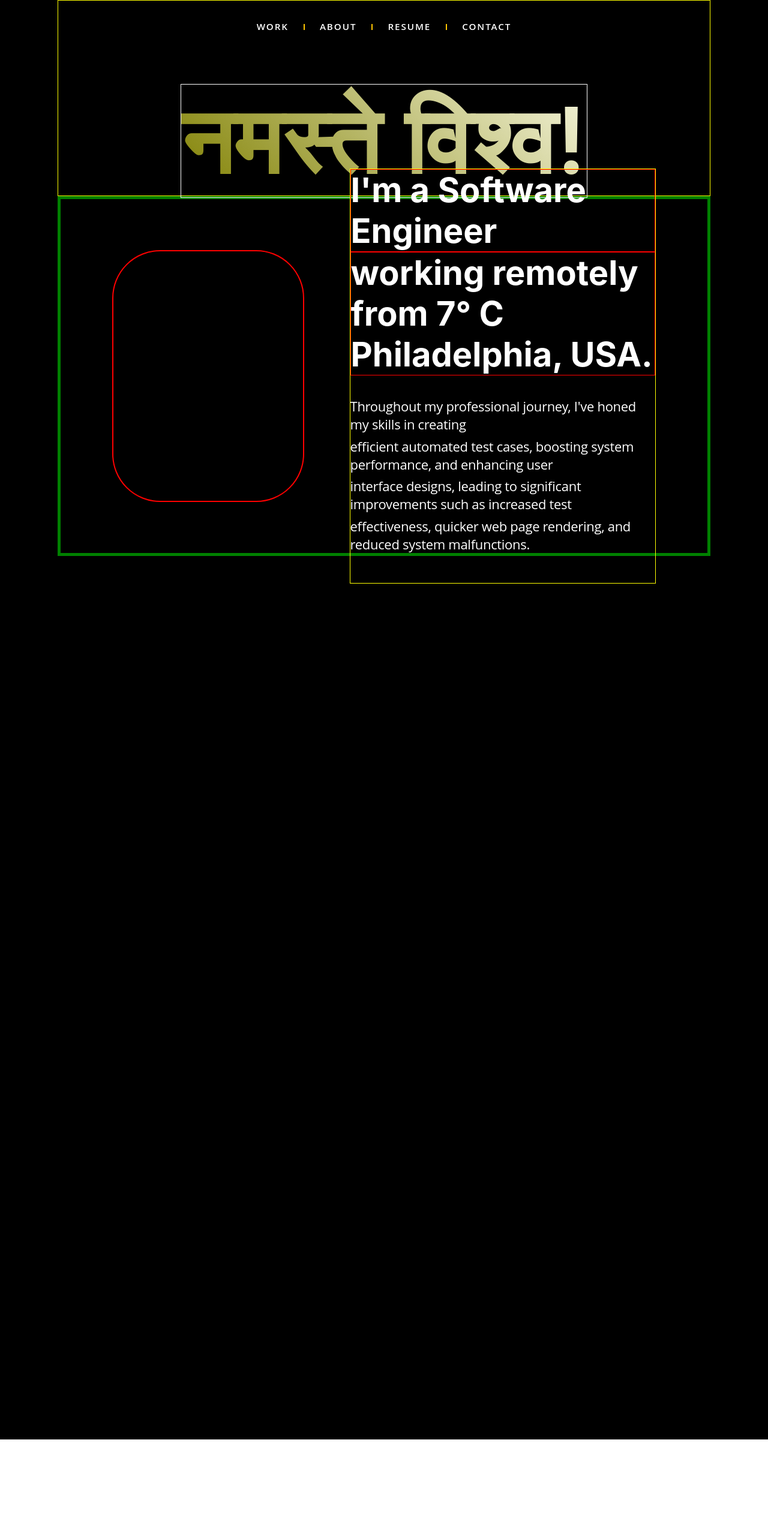
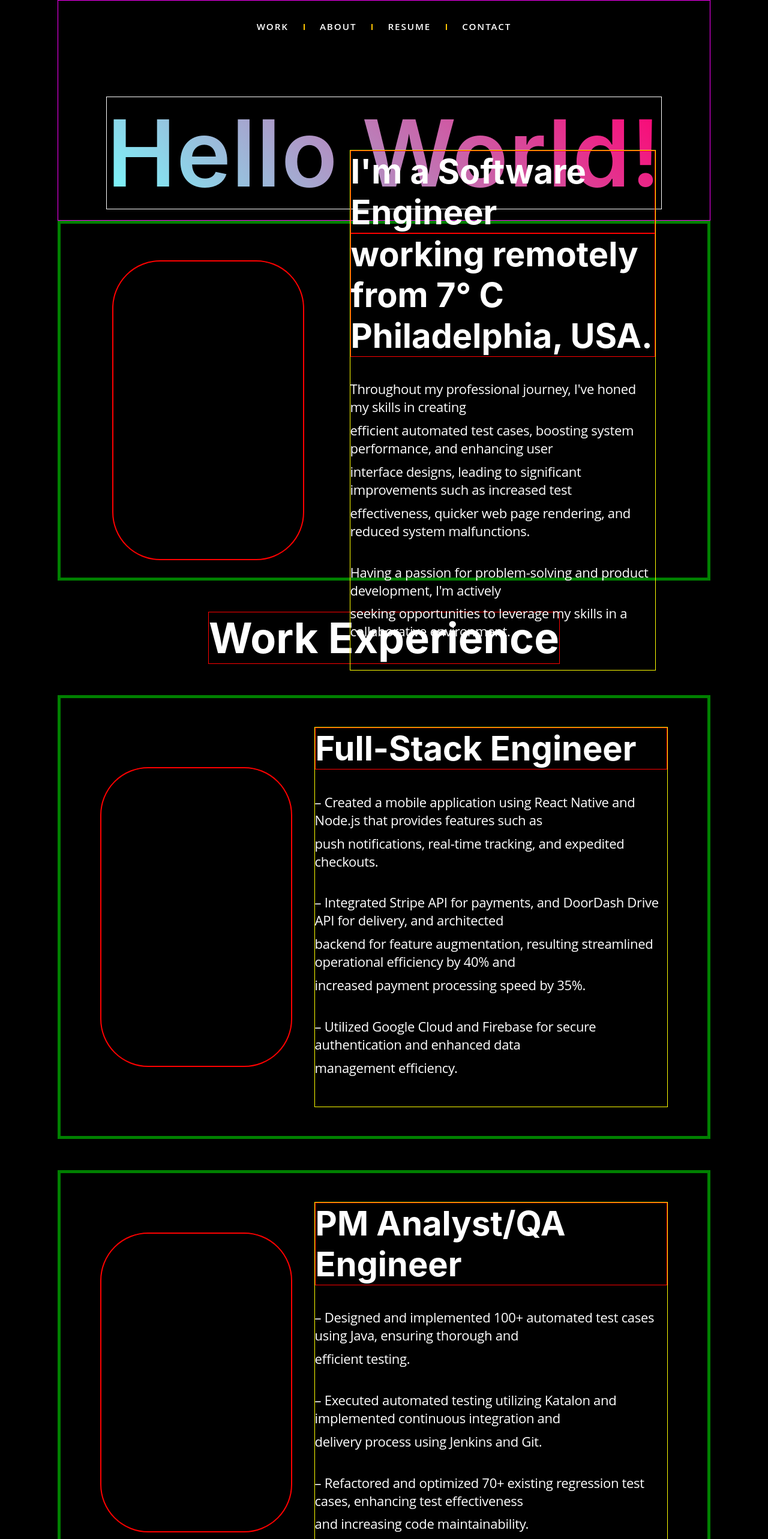
Before and after one commit to sudhanshusingh15/portfolio, a React (Create React App) app in the folder portfolio/: page /about in a window 1280 px wide. Shown: the top 2566 px of the page at 60% size. Before the commit the page ends 2400 px from the top, so only its background shows below. Built offline with nearby package versions, Linux system fonts and the light colour scheme.

Commit message:
updated about page

```diff
--- a/portfolio/src/containers/helloWorld/index.jsx
+++ b/portfolio/src/containers/helloWorld/index.jsx
@@ -2,18 +2,19 @@ import React, { useState, useEffect } from 'react';
 import styled, { css, keyframes } from 'styled-components';
 
 const greetings = [
-  { message: "नमस्ते विश्व!", color: "linear-gradient(45deg, #808000, #F5F5DC)" },
     { message: "Hello World!", color: "linear-gradient(45deg, #77FDFF, #FF0072)" },
     { message: "Ciao Mondo!", color: "linear-gradient(45deg, #ff5f6d, #ffc371)" },
     { message: "Привет, мир!", color: "linear-gradient(45deg, #43D681, #F0FF43)" },
+    { message: "नमस्ते विश्व!", color: "linear-gradient(45deg, #FFFDE4, #005AA7)" },
     { message: "¡Hola Mundo!", color: "linear-gradient(45deg, #fc466b, #3f5efb)" },
     { message: "こんにちは世界！", color: "linear-gradient(45deg, #92FFF6, #FFA6FA)" },
-    { message: "Bonjour le monde!", color: "linear-gradient(45deg, #5B00FF, #BB96FE)" },
+    { message: "Bonjour le monde!", color: "linear-gradient(45deg, #BB96FE, #5B00FF)" },
     { message: "Hej Världen!", color: "linear-gradient(45deg, #DCF8C6, #00A79D)" },
+    { message: "你好，世界!", color: "linear-gradient(45deg, #88D3CE, #6E45E2)" },
     { message: "Olá Mundo!", color: "linear-gradient(45deg, #E8C3BA, #D6AE7B)" },
     { message: "Hallo Welt!", color: "linear-gradient(45deg, #24c6dc, #514a9d)" },
     { message: "안녕 세상!", color: "linear-gradient(90deg, #FFFF00, #FF3B00)" },
-    { message: "नमस्ते विश्व!", color: "linear-gradient(45deg, #808000, #F5F5DC)" }
+    { message: "مرحبا بالعالم!", color: "linear-gradient(45deg, #808000, #F5F5DC)" }
   ];
 
 
--- a/portfolio/src/pages/about/index.jsx
+++ b/portfolio/src/pages/about/index.jsx
@@ -12,8 +12,20 @@ const AboutContainer = styled.div`
     align-items: center;
     position: relative;
     width: 100%;
-    height: 300vh;
+    height: 600vh;
     background: #000;
+`;
+
+const HelloWorldContainer = styled.div`
+    width: 85%;
+    height: 23em;
+    display: flex;
+    justify-content: center;
+    flex-direction: column;
+    border: 1px solid magenta;
+    padding: 0 0 50px 0;
+    position: relative;
+    overflow: hidden;
 `;
 
 const TextContainer = styled.div`
@@ -25,7 +37,6 @@ const TextContainer = styled.div`
     border: 1px solid yellow;
     padding: 0 0 50px 0;
     position: relative;
-    z-index: 2;
 
     ${props => css`
         width: ${props.width || "85%"};
@@ -38,16 +49,20 @@ const IntroContainer = styled.div`
     align-items: center;
     flex-direction: row;
     width: 85%;
-    height: 75vh;
     padding: 3em;
     border: 5px solid green;
+
+    ${props => css`
+        padding-top: ${props.paddingTop || "3em"};
+        height: ${props.height || "75vh;"};
+    `}
 
 `;
 
 const PhotoContainer = styled.div`
     position: relative;
     width: 25vw;
-    height: 52.5vh;
+    height: 62.5vh;
     border: 2px solid red;
     border-radius: 5em;
 `;
@@ -70,14 +85,14 @@ const Title = styled.h1`
 `;
 
 const Text = styled.p`
-    font-family: "FuturaCnd", "Open Sans", "Helvetica Neue", Helvetica, Arial, sans-serif;
+    font-family: 'Amoera', "Open Sans", "Helvetica Neue", Helvetica, Arial, sans-serif;
     letter-spacing: -0.3px;
     font-feature-settings: "liga";
     text-rendering: optimizeLegibility;
     -webkit-font-smoothing: antialiased;
     text-align: left;
     margin: 0;
-    padding-top: .3em;
+    padding-top: .4em;
 
     ${props => props.firstText && css`
         margin-top: -1em;
@@ -89,6 +104,8 @@ const Text = styled.p`
         color: ${props.color || "white"};
     `}
 `;
+
+// font-family: gt, -apple-system, "system-ui", "segoe ui", roboto, oxygen, ubuntu, cantarell, "open sans", "helvetica neue", sans-serif;
 
 export function About(props) {
     const [temperatureC, setTemperatureC] = useState(null);
@@ -122,10 +139,10 @@ export function About(props) {
     return (
         <AboutContainer>
             <Navbar />
-            <TextContainer>
+            <HelloWorldContainer>
                 <HelloWorld />
-            </TextContainer>
-            <IntroContainer>
+            </HelloWorldContainer>
+            <IntroContainer paddingTop="5em">
                 <PhotoContainer>
 
                 </PhotoContainer>
@@ -140,11 +157,121 @@ export function About(props) {
                     <Text fontSize="1.375em" fontWeight="400">efficient automated test cases, boosting system performance, and enhancing user</Text>
                     <Text fontSize="1.375em" fontWeight="400">interface designs, leading to significant improvements such as increased test</Text>
                     <Text fontSize="1.375em" fontWeight="400">effectiveness, quicker web page rendering, and reduced system malfunctions.</Text>
+                    <p>
+                        <br />
+                    </p>
+                    <Text fontSize="1.375em" fontWeight="400" firstText>Having a passion for problem-solving and product development, I'm actively</Text>
+                    <Text fontSize="1.375em" fontWeight="400">seeking opportunities to leverage my skills in a collaborative environment.</Text>
 
+                </TextContainer>
+            </IntroContainer>
+            <p>
+                <br />
+            </p>
+            <Title fontSize="70px">Work Experience</Title>
+            <p>
+                <br />
+            </p>
+            <IntroContainer className="Dukaan" height="auto">
+                <PhotoContainer>
+
+                </PhotoContainer>
+                <TextContainer width="60%">
+                    <Title fontSize="3.5em" color="white">Full-Stack Engineer</Title>
+                    <p>
+                        <br />
+                    </p>
+                    <Text fontSize="1.375em" fontWeight="400" firstText>– Created a mobile application using React Native and Node.js that provides features such as</Text>
+                    <Text fontSize="1.375em" fontWeight="400">push notifications, real-time tracking, and expedited checkouts.</Text>
+                    <p>
+                        <br />
+                    </p>
+                    <Text fontSize="1.375em" fontWeight="400" firstText>– Integrated Stripe API for payments, and DoorDash Drive API for delivery, and architected</Text>
+                    <Text fontSize="1.375em" fontWeight="400">backend for feature augmentation, resulting streamlined operational efficiency by 40% and</Text>
+                    <Text fontSize="1.375em" fontWeight="400">increased payment processing speed by 35%.</Text>
+                    <p>
+                        <br />
+                    </p>
+                    <Text fontSize="1.375em" fontWeight="400" firstText>– Utilized Google Cloud and Firebase for secure authentication and enhanced data</Text>
+                    <Text fontSize="1.375em" fontWeight="400">management efficiency.</Text>
+                </TextContainer>
+            </IntroContainer>
+            <p>
+                <br />
+            </p>
+            <IntroContainer className="BTS" height="auto">
+                <PhotoContainer>
+
+                </PhotoContainer>
+                <TextContainer width="60%">
+                    <Title fontSize="3.5em" color="white">PM Analyst/QA Engineer</Title>
+                    <p>
+                        <br />
+                    </p>
+                    <Text fontSize="1.375em" fontWeight="400" firstText>– Designed and implemented 100+ automated test cases using Java, ensuring thorough and</Text>
+                    <Text fontSize="1.375em" fontWeight="400">efficient testing.</Text>
+                    <p>
+                        <br />
+                    </p>
+                    <Text fontSize="1.375em" fontWeight="400" firstText>– Executed automated testing utilizing Katalon and implemented continuous integration and</Text>
+                    <Text fontSize="1.375em" fontWeight="400">delivery process using Jenkins and Git.</Text>
+                    <p>
+                        <br />
+                    </p>
+                    <Text fontSize="1.375em" fontWeight="400" firstText>– Refactored and optimized 70+ existing regression test cases, enhancing test effectiveness</Text>
+                    <Text fontSize="1.375em" fontWeight="400">and increasing code maintainability.</Text>
+                </TextContainer>
+            </IntroContainer>
+            <p>
+                <br />
+            </p>
+            <IntroContainer className="UPenn" height="auto">
+                <PhotoContainer>
+
+                </PhotoContainer>
+                <TextContainer width="60%">
+                    <Title fontSize="3.5em" color="white">Web Developer</Title>
+                    <p>
+                        <br />
+                    </p>
+                    <Text fontSize="1.375em" fontWeight="400" firstText>– Maintained custom web backend and data access system using Bash, PHP, and MySQL,</Text>
+                    <Text fontSize="1.375em" fontWeight="400">while enhancing public-facing demos through the design and development of prototypes using</Text>
+                    <Text fontSize="1.375em" fontWeight="400">Figma.</Text>
+                    <p>
+                        <br />
+                    </p>
+                    <Text fontSize="1.375em" fontWeight="400" firstText>– Redesigned 70% of the Cognitive Computation group website’s frontend and added new</Text>
+                    <Text fontSize="1.375em" fontWeight="400">features using HTML, CSS, JavaScript, and AngularJS.</Text>
+                    <p>
+                        <br />
+                    </p>
+                    <Text fontSize="1.375em" fontWeight="400" firstText>– Reduced time for web page rendering by 60%, and improved page loading time by 15%.</Text>
+                </TextContainer>
+            </IntroContainer>
+            <p>
+                <br />
+            </p>
+            <IntroContainer className="GCI" height="auto">
+                <PhotoContainer>
+
+                </PhotoContainer>
+                <TextContainer width="60%">
+                    <Title fontSize="3.5em" color="white">Project Engineer</Title>
+                    <p>
+                        <br />
+                    </p>
+                    <Text fontSize="1.375em" fontWeight="400" firstText>– Created custom PLC programs for Allen-Bradley ControlLogix controllers for manufacturing</Text>
+                    <Text fontSize="1.375em" fontWeight="400">and distribution industries using Studio 5000.</Text>
+                    <p>
+                        <br />
+                    </p>
+                    <Text fontSize="1.375em" fontWeight="400" firstText>– Designed and developed 100% custom client-based HMI screens using C-More.</Text>
+                    <p>
+                        <br />
+                    </p>
+                    <Text fontSize="1.375em" fontWeight="400" firstText>– Debugged process code and hardware issues within a timely manner, resulting in 65%</Text>
+                    <Text fontSize="1.375em" fontWeight="400">decrease in malfunctions.</Text>
                 </TextContainer>
             </IntroContainer>
         </AboutContainer>);
 }
-
-
-// Throughout my professional journey, I've honed my skills in creating efficient automated test cases, boosting system performance, and enhancing user interface designs, leading to significant improvements such as increased test effectiveness, quicker web page rendering, and reduced system malfunctions.
```
Also changed, not shown: portfolio/src/index.css (line endings or trailing spaces), portfolio/todo.txt.
